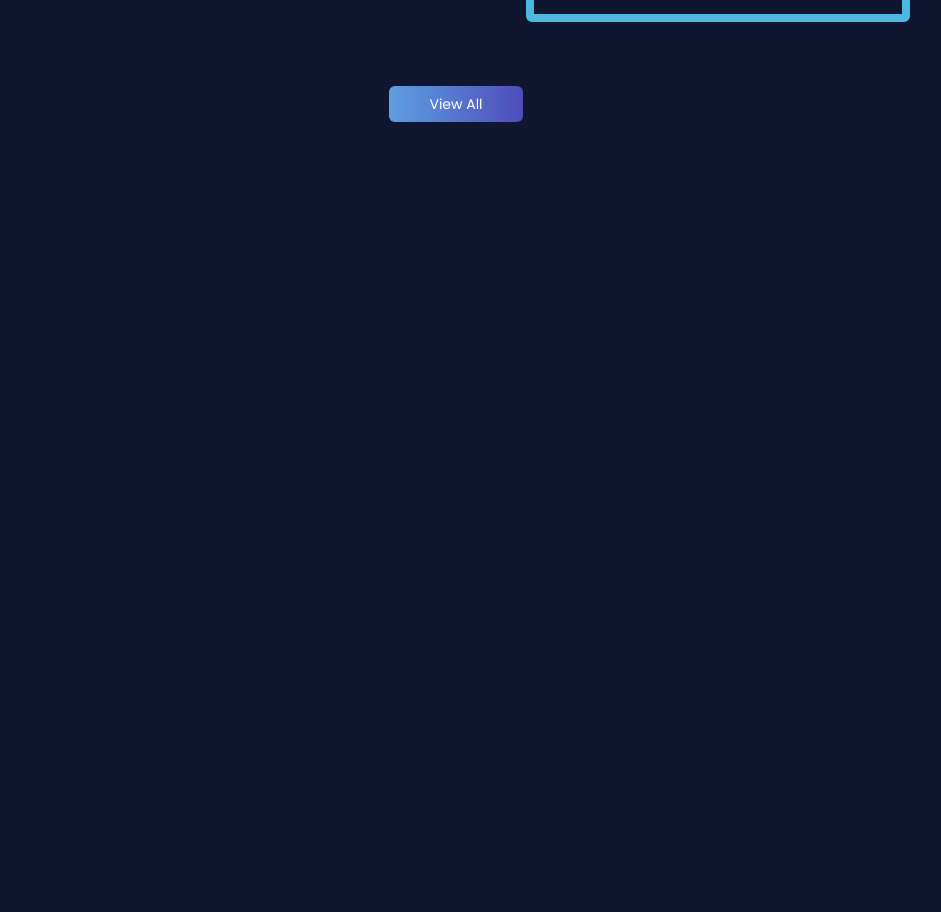
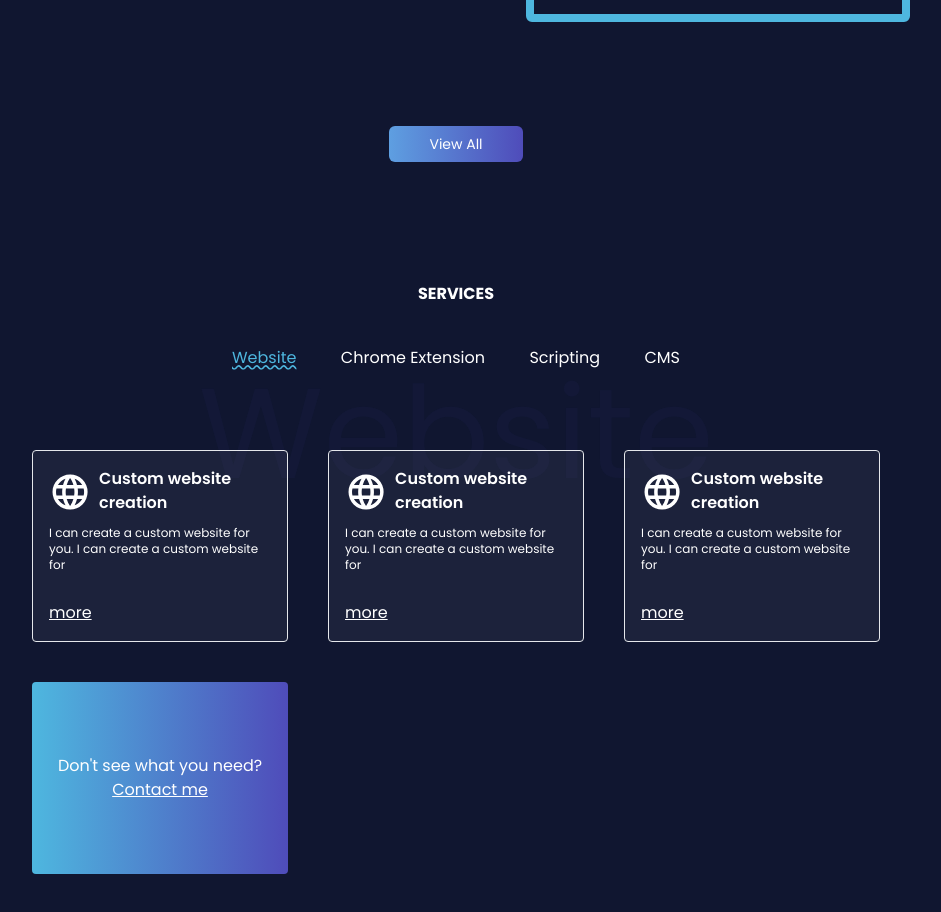
Before and after one commit to azdinexx/azdine-bouali-portfolio, a Next.js app: page / in a window 1280 px wide. Shown: the part 2738-3650 px from the top of the page, without its empty margins (184-1125 px from the left). Before the commit the page ends 2900 px from the top, so only its background shows below. Built offline with nearby package versions, Linux system fonts and the light colour scheme; a web font is replaced by a local one.

Commit message:
"services"

```diff
--- a/src/app/page.tsx
+++ b/src/app/page.tsx
@@ -2,6 +2,8 @@ import Header from '../components/Header';
 import Hero from '../components/Hero';
 import AboutMe from '../components/AboutMe';
 import Portfolio from '../components/Portfolio';
+import Services from '../components/Services';
+
 /*
 import Projects from '../components/Projects';
 import Contact from '../components/Contact';
@@ -19,6 +21,7 @@ export default function Home() {
       <Hero />
       <AboutMe />
       <Portfolio />
+      <Services />
       {/*
       <Projects />
       <Contact />
--- a/src/components/AboutMe.tsx
+++ b/src/components/AboutMe.tsx
@@ -13,6 +13,7 @@ function AboutMe() {
             className='w-72 h-[26rem] object-cover   rounded-md'
           />
           <a
+            target='_blank'
             href='https://unsplash.com/@unstable_affliction'
             className='absolute bottom-1  text-[#4eb7df] text-xs font-semibold hover:underline left-1/2 -translate-x-1/2'
           >
--- a/src/components/Portfolio.tsx
+++ b/src/components/Portfolio.tsx
@@ -21,7 +21,7 @@ function Portfolio() {
       <div className='flex justify-center'>
         <button
           className='text-sm py-2 px-10 font-
-        rounded-md        bg-gradient-to-r from-[#5e9fe1] to-[#4F4CBA] my-10   '
+        rounded-md mt-20       bg-gradient-to-r from-[#5e9fe1] to-[#4F4CBA] my-10   '
         >
           View All
         </button>
--- /dev/null
+++ b/src/components/Services.tsx
@@ -0,0 +1,162 @@
+'use client';
+import { useState } from 'react';
+import Project from './Project';
+function Portfolio() {
+  const [index, setIndex] = useState(0);
+
+  return (
+    <div className='min-h-screen'>
+      <h2 className='uppercase text-center font-bold mb-10 mt-20'>Services</h2>
+      <nav>
+        <ul className='flex justify-between max-w-md mx-auto'>
+          <li>
+            <button
+              className={
+                index === 0 ? 'text-[#4eb7df] underline decoration-wavy  ' : ''
+              }
+              onClick={() => setIndex(0)}
+            >
+              Website
+            </button>
+          </li>
+          <li>
+            <button
+              className={
+                index === 1 ? 'text-[#4eb7df] underline decoration-wavy  ' : ''
+              }
+              onClick={() => setIndex(1)}
+            >
+              Chrome Extension
+            </button>
+          </li>
+          <li>
+            <button
+              className={
+                index === 2 ? 'text-[#4eb7df] underline decoration-wavy  ' : ''
+              }
+              onClick={() => setIndex(2)}
+            >
+              Scripting
+            </button>
+          </li>
+          <li>
+            <button
+              className={
+                index === 3 ? 'text-[#4eb7df] underline decoration-wavy  ' : ''
+              }
+              onClick={() => setIndex(3)}
+            >
+              CMS
+            </button>
+          </li>
+        </ul>
+      </nav>
+      {index === 0 ? (
+        <Website />
+      ) : index === 1 ? (
+        <ChromeExtension />
+      ) : index === 2 ? (
+        <Scripting />
+      ) : index === 3 ? (
+        <CMS />
+      ) : (
+        ''
+      )}
+    </div>
+  );
+}
+
+export default Portfolio;
+
+function Service() {
+  return (
+    <div className='w-64 h-48 bg-white/5 rounded border p-4 flex flex-col justify-center  gap-2'>
+      <div className='flex  gap-2 font-semibold'>
+        <svg
+          xmlns='http://www.w3.org/2000/svg'
+          width='50'
+          height='50'
+          viewBox='0 0 24 24'
+        >
+          <path
+            fill='currentColor'
+            d='M16.36 14c.08-.66.14-1.32.14-2c0-.68-.06-1.34-.14-2h3.38c.16.64.26 1.31.26 2s-.1 1.36-.26 2m-5.15 5.56c.6-1.11 1.06-2.31 1.38-3.56h2.95a8.03 8.03 0 0 1-4.33 3.56M14.34 14H9.66c-.1-.66-.16-1.32-.16-2c0-.68.06-1.35.16-2h4.68c.09.65.16 1.32.16 2c0 .68-.07 1.34-.16 2M12 19.96c-.83-1.2-1.5-2.53-1.91-3.96h3.82c-.41 1.43-1.08 2.76-1.91 3.96M8 8H5.08A7.923 7.923 0 0 1 9.4 4.44C8.8 5.55 8.35 6.75 8 8m-2.92 8H8c.35 1.25.8 2.45 1.4 3.56A8.008 8.008 0 0 1 5.08 16m-.82-2C4.1 13.36 4 12.69 4 12s.1-1.36.26-2h3.38c-.08.66-.14 1.32-.14 2c0 .68.06 1.34.14 2M12 4.03c.83 1.2 1.5 2.54 1.91 3.97h-3.82c.41-1.43 1.08-2.77 1.91-3.97M18.92 8h-2.95a15.65 15.65 0 0 0-1.38-3.56c1.84.63 3.37 1.9 4.33 3.56M12 2C6.47 2 2 6.5 2 12a10 10 0 0 0 10 10a10 10 0 0 0 10-10A10 10 0 0 0 12 2Z'
+          />
+        </svg>
+        <h2>Custom website creation</h2>
+      </div>
+      <p className='text-xs mb-auto'>
+        I can create a custom website for you. I can create a custom website for
+      </p>
+      <button className='underline text-left w-fit'>more</button>
+    </div>
+  );
+}
+
+function AskForService() {
+  return (
+    <div
+      className='  bg-gradient-to-r from-[#4eb7df] to-[#4F4CBA]
+
+     hover:from-[#4eb6dfa6] hover:to-[#504cba92]
+    w-64 h-48 rounded   p-4 flex flex-col justify-center  text-center '
+    >
+      <h2 className=''>Don&apos;t see what you need?</h2>
+
+      <button className='underline  '>Contact me</button>
+    </div>
+  );
+}
+
+function Website() {
+  return (
+    <>
+      <h2 className='absolute  pointer-events-none text-9xl right-1/2 translate-x-1/2 -z text-[#4a4fbd]/5 '>
+        Website
+      </h2>
+      <div className='relative grid grid-cols-3 gap-10 p-20'>
+        <Service />
+        <Service />
+        <Service />
+        <AskForService />
+      </div>
+    </>
+  );
+}
+
+function ChromeExtension() {
+  return (
+    <>
+      <h2 className='absolute pointer-events-none text-9xl right-1/2 translate-x-1/2 -z text-[#4a4fbd]/5 '>
+        Chrome Extension
+      </h2>
+      <div className=' relative grid grid-cols-3 gap-10 p-20'>
+        <AskForService />
+      </div>
+    </>
+  );
+}
+function Scripting() {
+  return (
+    <>
+      <h2 className='absolute pointer-events-none text-9xl right-1/2 translate-x-1/2 -z text-[#4a4fbd]/5 '>
+        Scripting
+      </h2>
+      <div className=' relative grid grid-cols-3 gap-10 p-20'>
+        <AskForService />
+      </div>
+    </>
+  );
+}
+function CMS() {
+  return (
+    <>
+      <h2 className='absolute pointer-events-none text-9xl right-1/2 translate-x-1/2 -z text-[#4a4fbd]/5 '>
+        CMS
+      </h2>
+      <div className='relative grid grid-cols-3 gap-10 p-20'>
+        <AskForService />
+      </div>
+    </>
+  );
+}
```
Also changed, not shown: src/app/icon.svg.
